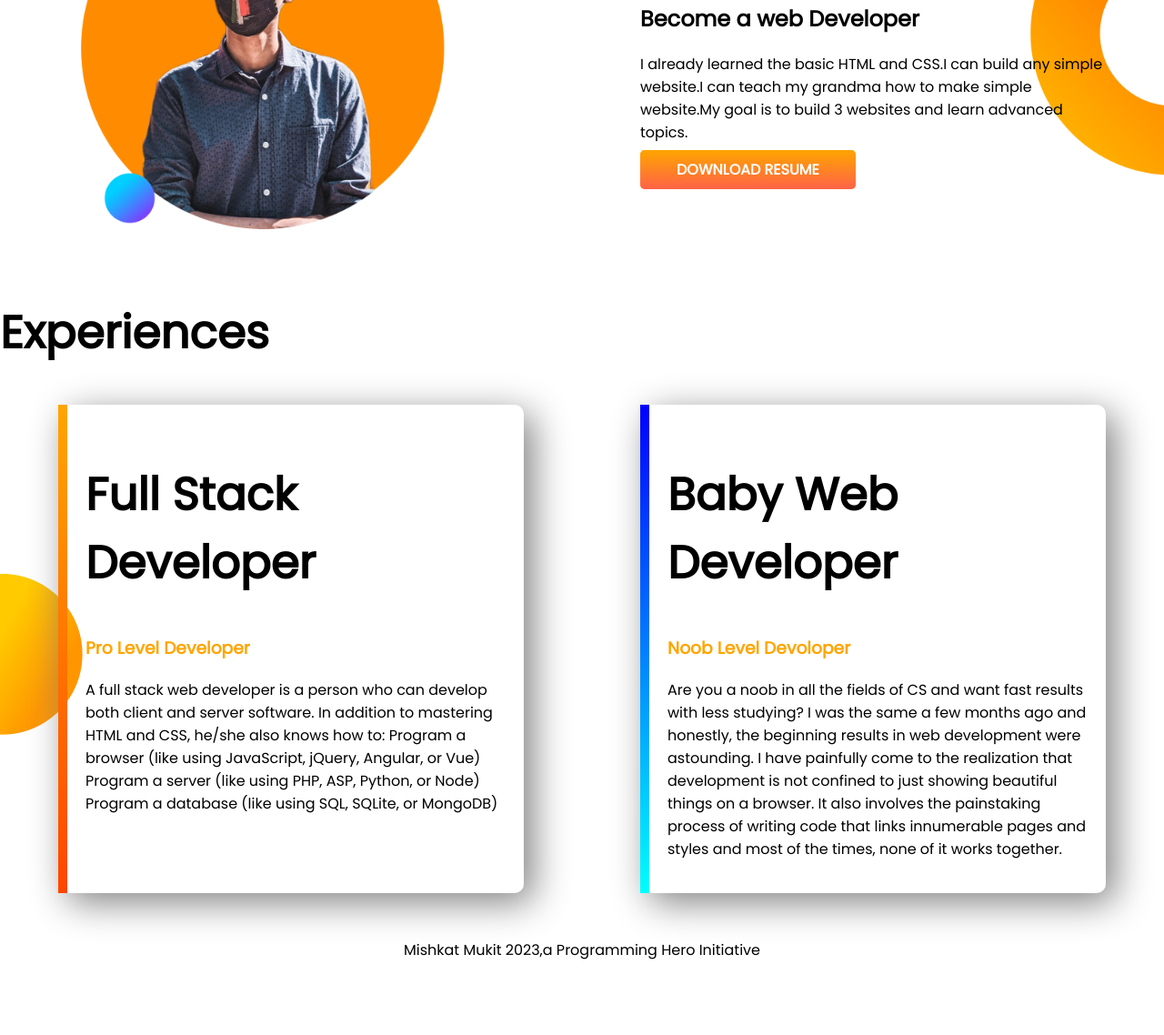
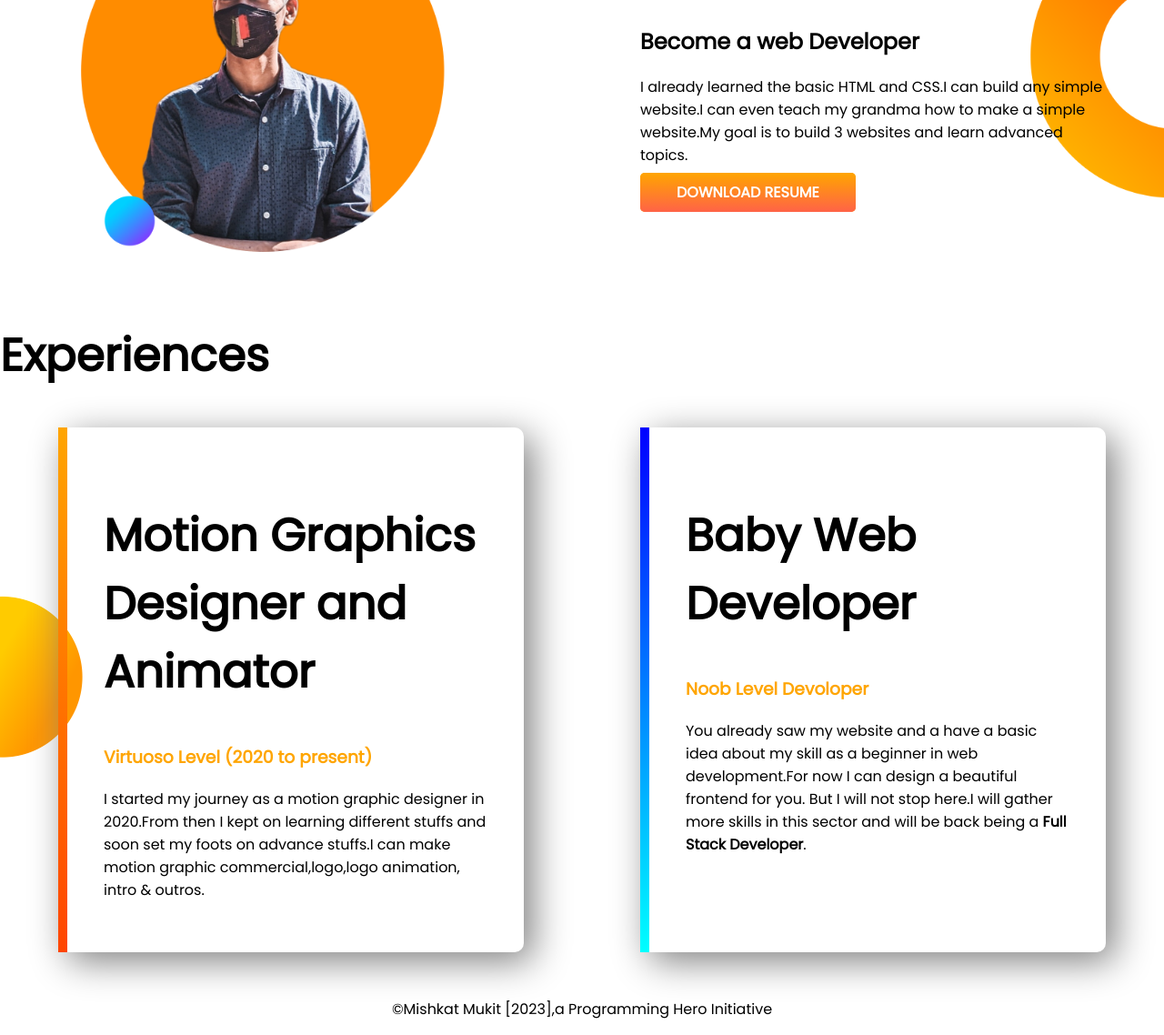
Before and after one commit to Mukit-22/developer-portfolio, a plain HTML site: page index.html in a window 1280 px wide. Shown: the part 728-1866 px from the top of the page at 91% size. Before the commit the page ends 1801 px from the top, so only its background shows below. Drawn offline with Linux system fonts and the light colour scheme.

Commit message:
Personal description added

```diff
--- a/index.html
+++ b/index.html
@@ -18,10 +18,10 @@
         <div class="half-width">
             <h1>Welcome To</h1>
             <h1><span class="orange">Mishkat Mukit</span> World!</h1>
-            <h3>Build climber and train stopper</h3>
-            <p>You might saw me jumping, climbing buildings, and stopping
-                trains. But nobody pays me a dime for that work.Thats why I
-                am learning and mastaring web development . I will not stop
+            <h3>Lame Joker and Show Stopper</h3>
+            <p>You might saw me photobombing, giving weird poses, making lame jokes, sleeping in the midddle of a
+                game, watching anime and making edits. But now I want to change myself. Thats why I
+                am learning and mastaring web development.I will not stop
                 untill I become the web development hero.</p>
             <a class="link-button" target="_blank" href="https://www.youtube.com/">HIRE ME</a>
         </div>
@@ -35,8 +35,9 @@
         <div class="half-width">
             <h1>Dream Big</h1>
             <h2>Become a web Developer</h2>
-            <p>I already learned the basic HTML and CSS.I can build any simple website.I can teach my grandma how to
-                make simple website.My goal is to build 3 websites and learn advanced topics.</p>
+            <p>I already learned the basic HTML and CSS.I can build any simple website.I can even teach my grandma how
+                to
+                make a simple website.My goal is to build 3 websites and learn advanced topics.</p>
             <a class="link-button" target="_blank" href="https://youtube.com/shorts/MonZ8RDt_fQ?feature=share">DOWNLOAD
                 RESUME</a>
         </div>
@@ -45,33 +46,25 @@
         <h1>Experiences</h1>
         <div class="flexible-container">
             <div class="experience-item" id="full">
-                <h1>Full Stack Developer</h1>
-                <h3 class="orange">Pro Level Developer</h3>
-                <p>A full stack web developer is a person who can develop both client and server software.
-
-                    In addition to mastering HTML and CSS, he/she also knows how to:
-
-                    Program a browser (like using JavaScript, jQuery, Angular, or Vue)
-                    Program a server (like using PHP, ASP, Python, or Node)
-                    Program a database (like using SQL, SQLite, or MongoDB)</p>
+                <h1>Motion Graphics Designer and Animator</h1>
+                <h3 class="orange">Virtuoso Level (2020 to present) </h3>
+                <p>I started my journey as a motion graphic designer in 2020.From then I kept on learning different
+                    stuffs and soon set my foots on advance stuffs.I can make motion graphic commercial,logo,logo
+                    animation, intro & outros.</p>
             </div>
             <div class="experience-item" id="baby">
                 <h1>Baby Web Developer</h1>
                 <h3 class="orange">Noob Level Devoloper</h3>
-                <p>Are you a noob in all the fields of CS and want fast results with less studying? I was the same a few
-                    months ago and honestly, the beginning results in web development were astounding. I have painfully
-                    come
-                    to the realization that development is not confined to just showing beautiful things on a browser.
-                    It
-                    also involves the painstaking process of writing code that links innumerable pages and styles and
-                    most
-                    of the times, none of it works together. </p>
+                <p>You already saw my website and a have a basic idea about my skill as a beginner in web
+                    development.For now I can design a beautiful frontend for you. But I will not stop here.I will
+                    gather more skills in this sector and will be back being a <strong>Full Stack Developer</strong>.
+                </p>
             </div>
         </div>
 
     </section>
     <footer>
-        <p>Mishkat Mukit 2023,a Programming Hero Initiative</p>
+        <p>©Mishkat Mukit [2023],a Programming Hero Initiative</p>
     </footer>
 </body>
 
--- a/style.css
+++ b/style.css
@@ -66,7 +66,7 @@ h1 {
     width: 40%;
     margin-right: 5%;
     margin-left: 5%;
-    padding: 20px;
+    padding: 40px;
     box-shadow: 10px 10px 40px gray;
     border-radius: 10px;
 
```
